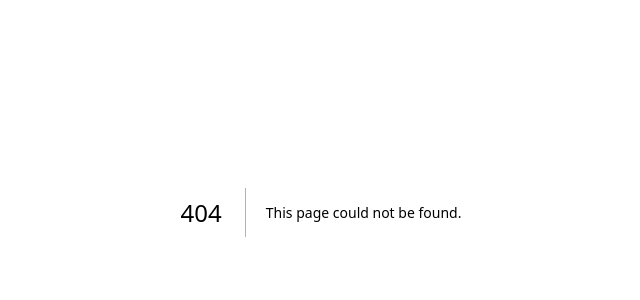
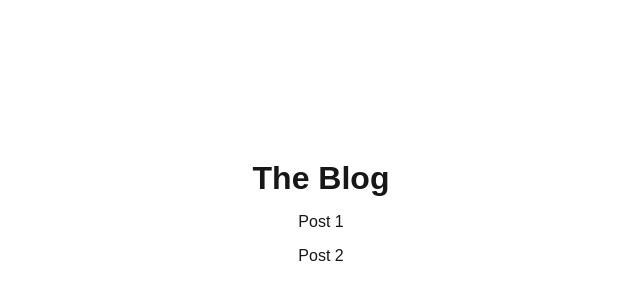
Before and after one commit to h2s0/next-js, a Next.js app: page /blog in a window 1280 px wide. Before the commit this address had no page. Shown: the part 188-488 px from the top of the page, without its empty margins (319-959 px from the left). Built offline with nearby package versions, Linux system fonts and the light colour scheme.

Commit message:
app 에 다른 파일 구조들 생성하기

```diff
--- /dev/null
+++ b/app/blog/page.js
@@ -0,0 +1,11 @@
+import Link from "next/link";
+
+export default function BlogPage() {
+  return(
+    <main>
+      <h1>The Blog</h1>
+      <p><Link href='/blog/post-1'>Post 1</Link></p>
+      <p><Link href='/blog/post-2'>Post 2</Link></p>
+    </main>
+  )
+}
--- a/app/layout.js
+++ b/app/layout.js
@@ -16,6 +16,10 @@
   description: "Generated by create next app",
 };
 
+// 모든 Next 프로젝트에는 최소 하나의 근본 layout.js 파일이 필요 = app 폴더 위에 layout.js 파일을 생성
+
+// html 뼈대를 잡기 위해서 필수로 필요
+
 export default function RootLayout({ children }) {
   return (
     <html lang="en">
--- a/app/page.js
+++ b/app/page.js
@@ -1,10 +1,12 @@
 import Image from "next/image";
 import styles from "./page.module.css";
 import Link from "next/link";
+import Header from '@/components/header';
 
 export default function Home() {
   return (
     <main>
+      <Header />
       <img src="/logo.png" alt="A server surrounded by magic sparkles." />
       <h1>Welcome to this NextJs Course!</h1>
       <p>Let&apos;s get started!</p>
```
Also changed, not shown: app/blog/[slug]/page.js (added, +11 -0 lines), components/header.js (added, +11 -0 lines).
